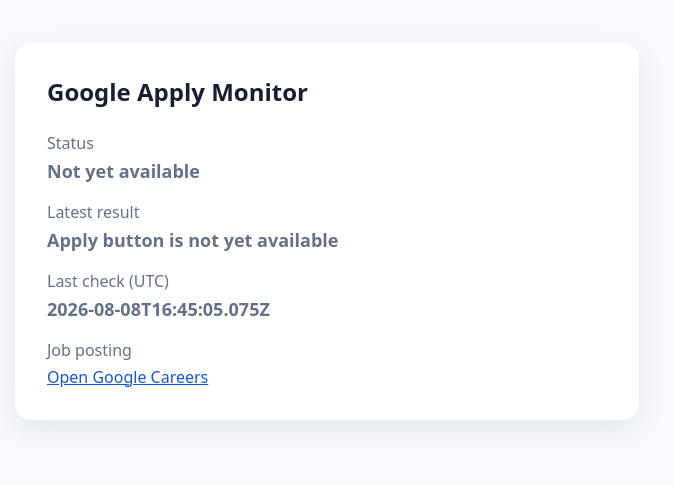
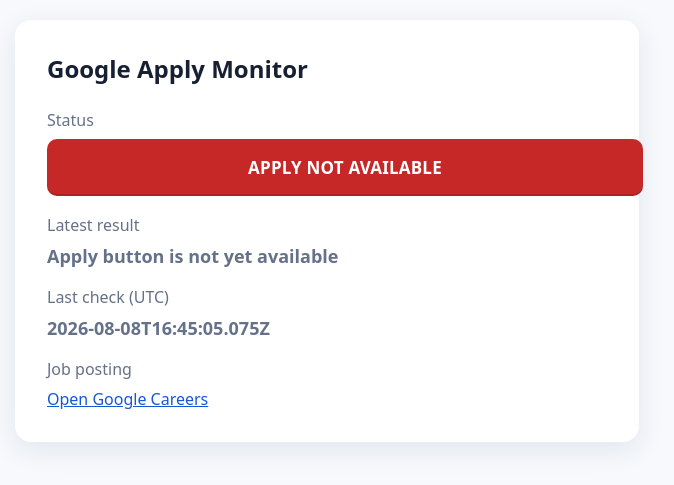
Before and after one commit to DarshanKumarA/google-apply-monitor-78703249, a website: page public/index.html in a window 1280 px wide. Shown: the part 169-654 px from the top of the page, without its empty margins (313-987 px from the left). Drawn offline with Linux system fonts and the light colour scheme.

Commit message:
Add color-coded Apply status

```diff
--- a/public/index.html
+++ b/public/index.html
@@ -4,12 +4,14 @@
   <meta charset="utf-8">
   <meta name="viewport" content="width=device-width, initial-scale=1">
   <title>Google Apply Monitor status</title>
-  <style>body{margin:0;font:16px system-ui,sans-serif;background:#f7f9fc;color:#172033;display:grid;place-items:center;min-height:100vh}.card{background:#fff;max-width:560px;width:calc(100% - 48px);padding:32px;border-radius:16px;box-shadow:0 8px 28px #1a2d4d18}h1{margin:0 0 24px;font-size:24px}.label{color:#657189;margin:18px 0 5px}.value{font-weight:600;font-size:18px}a{color:#1558d6;word-break:break-all}.loading{color:#657189}</style>
+  <style>body{margin:0;font:16px system-ui,sans-serif;background:#f7f9fc;color:#172033;display:grid;place-items:center;min-height:100vh}.card{background:#fff;max-width:560px;width:calc(100% - 48px);padding:32px;border-radius:16px;box-shadow:0 8px 28px #1a2d4d18}h1{margin:0 0 24px;font-size:24px}.label{color:#657189;margin:18px 0 8px}.value{font-weight:600;font-size:18px}a{color:#1558d6;word-break:break-all}.loading{color:#657189}.status-button{border:0;border-radius:10px;width:100%;padding:17px 18px;font:700 17px system-ui,sans-serif;letter-spacing:.2px;color:white;text-align:center;box-shadow:inset 0 -2px #0002}.unavailable{background:#c62828}.available{background:#16803d}.attention{background:#b46900}</style>
 </head>
 <body><main class="card"><h1>Google Apply Monitor</h1><div id="content" class="loading">Loading latest check…</div></main>
 <script>
 fetch('status.json?t='+Date.now()).then(r=>r.json()).then(s=>{
-  const availability=s.available===true?'Apply available':s.available===false?'Not yet available':'Check needs attention';
-  document.getElementById('content').innerHTML=`<div class="label">Status</div><div class="value">${availability}</div><div class="label">Latest result</div><div class="value">${s.result}</div><div class="label">Last check (UTC)</div><div class="value">${new Date(s.checkedAt).toISOString()}</div><div class="label">Job posting</div><a href="${s.jobUrl}">Open Google Careers</a>`;
+  const available=s.available===true, unavailable=s.available===false;
+  const buttonClass=available?'available':unavailable?'unavailable':'attention';
+  const buttonText=available?'✓ APPLY AVAILABLE':unavailable?'APPLY NOT AVAILABLE':'CHECK NEEDS ATTENTION';
+  document.getElementById('content').innerHTML=`<div class="label">Status</div><div class="status-button ${buttonClass}">${buttonText}</div><div class="label">Latest result</div><div class="value">${s.result}</div><div class="label">Last check (UTC)</div><div class="value">${new Date(s.checkedAt).toISOString()}</div><div class="label">Job posting</div><a href="${s.jobUrl}">Open Google Careers</a>`;
 }).catch(()=>document.getElementById('content').textContent='Status has not been published yet.');
 </script></body></html>
```
